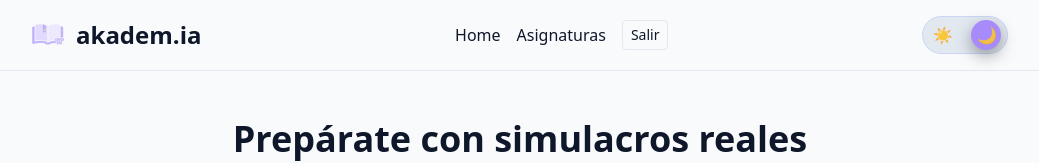
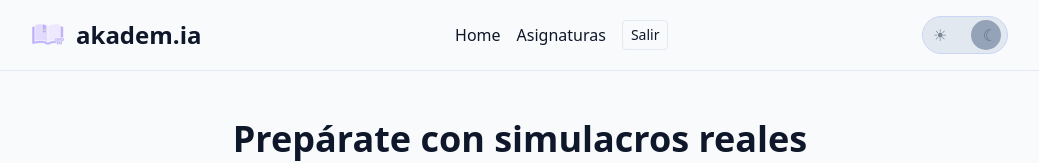
Before and after one commit to guilu/akadem.ia, a React (Vite) app in the folder frontend/: page / in a window 1280 px wide. Shown: the top 163 px of the page, without its empty margins (120-1159 px from the left). Built offline with nearby package versions, Linux system fonts and the light colour scheme; no server answers; sample sign-in values are in the browser's storage.

Commit message:
✨ feat (frontend) : toggle plano monocromo

```diff
--- a/frontend/src/components/Navbar.tsx
+++ b/frontend/src/components/Navbar.tsx
@@ -42,8 +42,8 @@ export default function Navbar({ isAuthed, isAdmin, onLogout, menuOpen, setMenuO
               aria-label="cambiar tema"
             >
               <span className="theme-thumb" />
-              <span className="theme-icon" aria-hidden>☀️</span>
-              <span className="theme-icon" aria-hidden>🌙</span>
+              <span className="theme-icon" aria-hidden>☀︎</span>
+              <span className="theme-icon" aria-hidden>☾</span>
             </button>
           )}
           <button
--- a/frontend/src/index.css
+++ b/frontend/src/index.css
@@ -76,7 +76,7 @@ html.theme-light .bg-amber-500 {
   height: 38px;
   border-radius: 999px;
   padding: 0 10px;
-  border: 1px solid #475569;
+  border: 1px solid #334155;
   background: #0f172a;
   display: inline-flex;
   align-items: center;
@@ -88,7 +88,8 @@ html.theme-light .bg-amber-500 {
 .theme-toggle .theme-icon {
   font-size: 16px;
   line-height: 1;
-  opacity: 0.75;
+  opacity: 0.65;
+  color: #cbd5f5;
 }
 
 .theme-toggle .theme-thumb {
@@ -98,8 +99,7 @@ html.theme-light .bg-amber-500 {
   width: 30px;
   height: 30px;
   border-radius: 999px;
-  background: #6d28d9;
-  box-shadow: 0 6px 16px rgba(0,0,0,0.35);
+  background: #1f2937;
   transition: transform 220ms ease, background 220ms ease;
 }
 
@@ -118,10 +118,10 @@ html.theme-light .theme-toggle {
   border-color: #cbd5f5;
 }
 
-html.theme-light .theme-toggle .theme-thumb {
-  background: #a78bfa;
+html.theme-light .theme-toggle .theme-icon {
+  color: #475569;
 }
 
-html.theme-light .theme-toggle .theme-icon {
-  opacity: 0.85;
+html.theme-light .theme-toggle .theme-thumb {
+  background: #94a3b8;
 }
```
